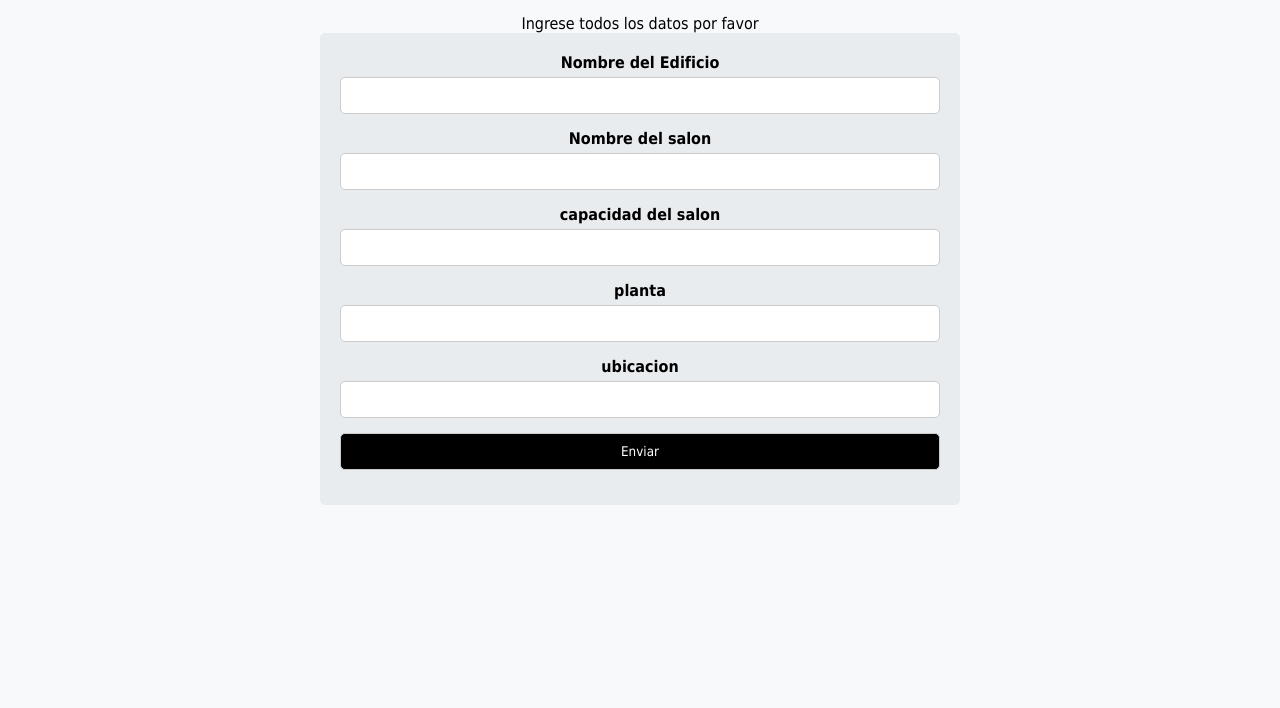
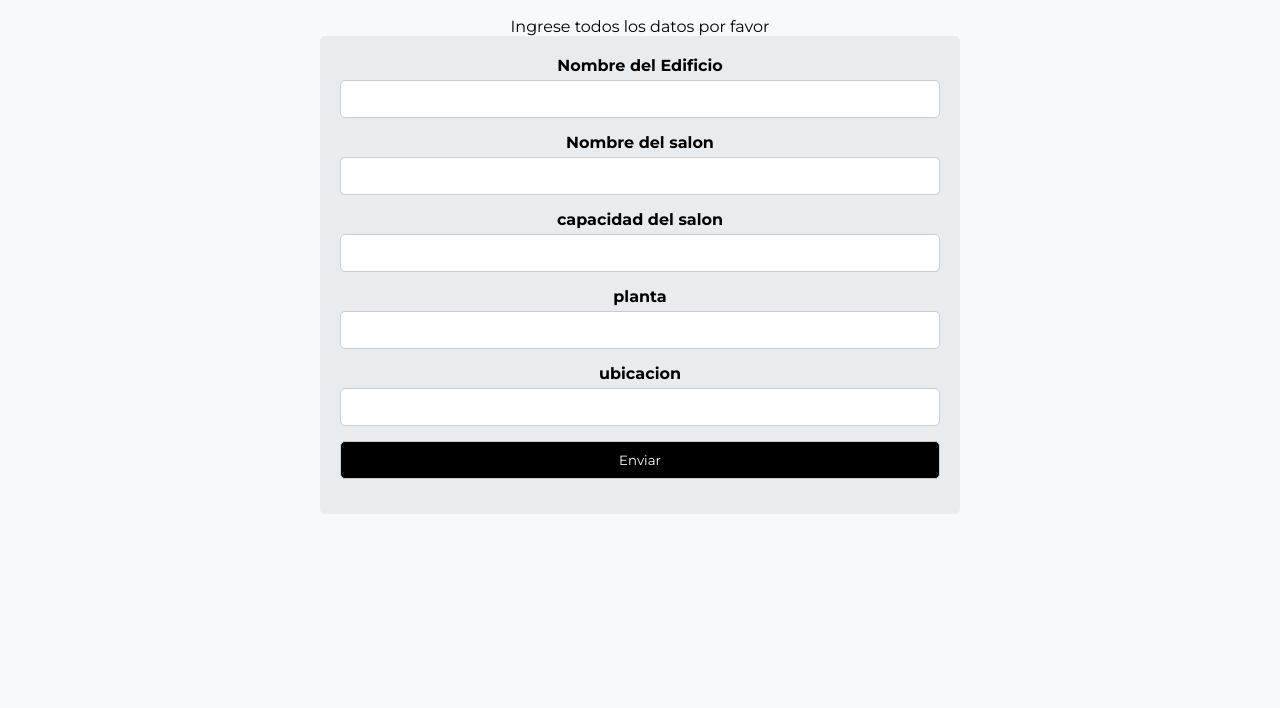
Before and after one commit to Milpagit/inventario-uaeh, a website: page html/salon.html in a window 1280 px wide. Shown: the part 92-800 px from the top of the page. Drawn offline with nearby package versions, Linux system fonts and the light colour scheme.

Commit message:
cambiando fuente

```diff
--- a/css/formulario.css
+++ b/css/formulario.css
@@ -29,7 +29,7 @@
   margin: 0;
   padding: 0;
   box-sizing: border-box;
-  font-family: IBM Plex Sans, Tahoma, sans-serif;
+  font-family: "Montserrat", sans-serif;
 }
 body{
   height: 100vh;
--- a/css/index.css
+++ b/css/index.css
@@ -13,7 +13,7 @@
 *{
     margin: 0;
     padding: 0;
-    font-family: IBM Plex Sans, Tahoma, sans-serif;
+    font-family: "Montserrat", sans-serif;
 }
 body{
     display: flex;
--- a/css/principal.css
+++ b/css/principal.css
@@ -31,7 +31,7 @@
     margin: 0;
     padding: 0;
     box-sizing: border-box;
-    font-family: IBM Plex Sans, Tahoma, sans-serif;
+    font-family: "Montserrat", sans-serif;
 }
 body{
     height: 100vh;
```
